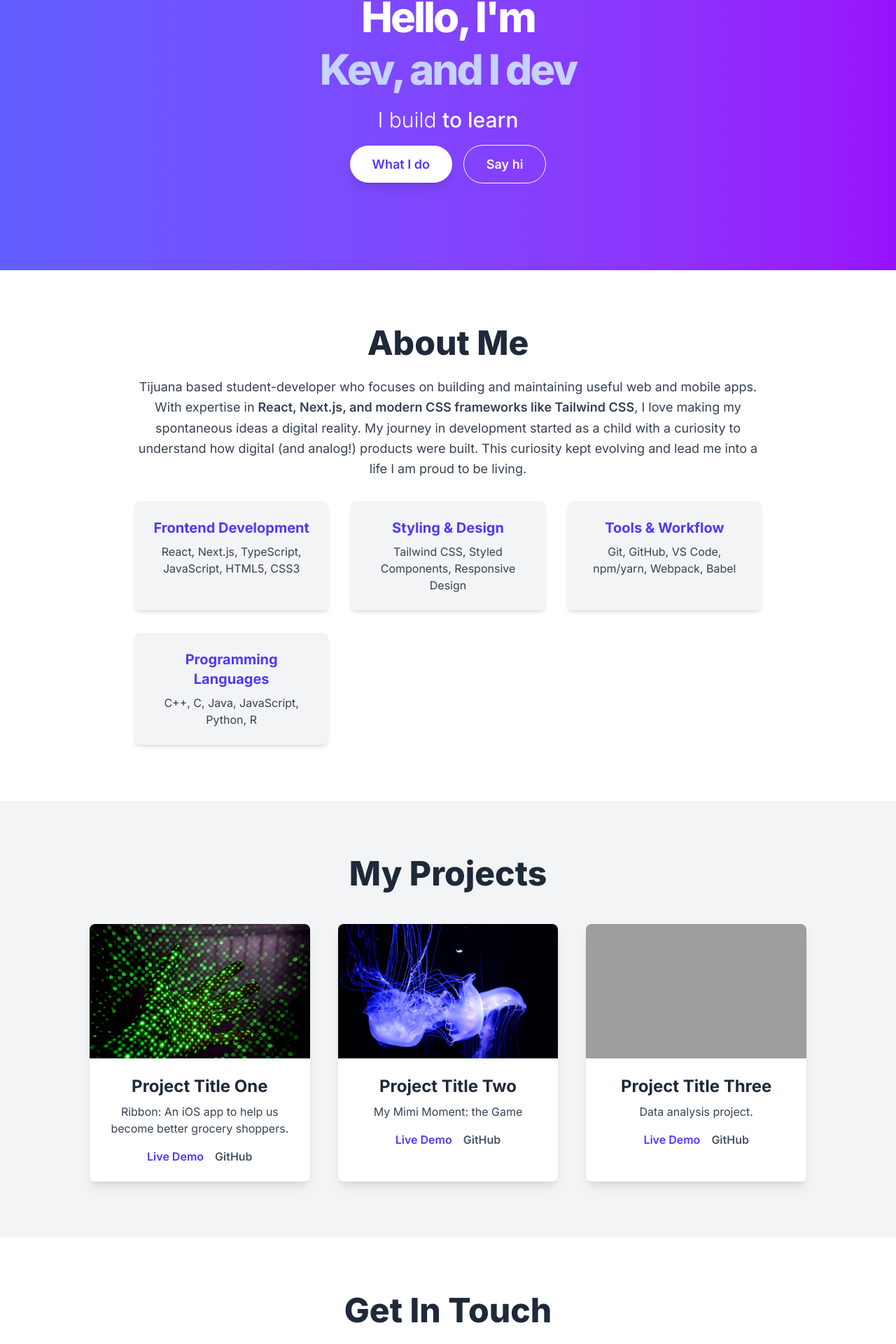
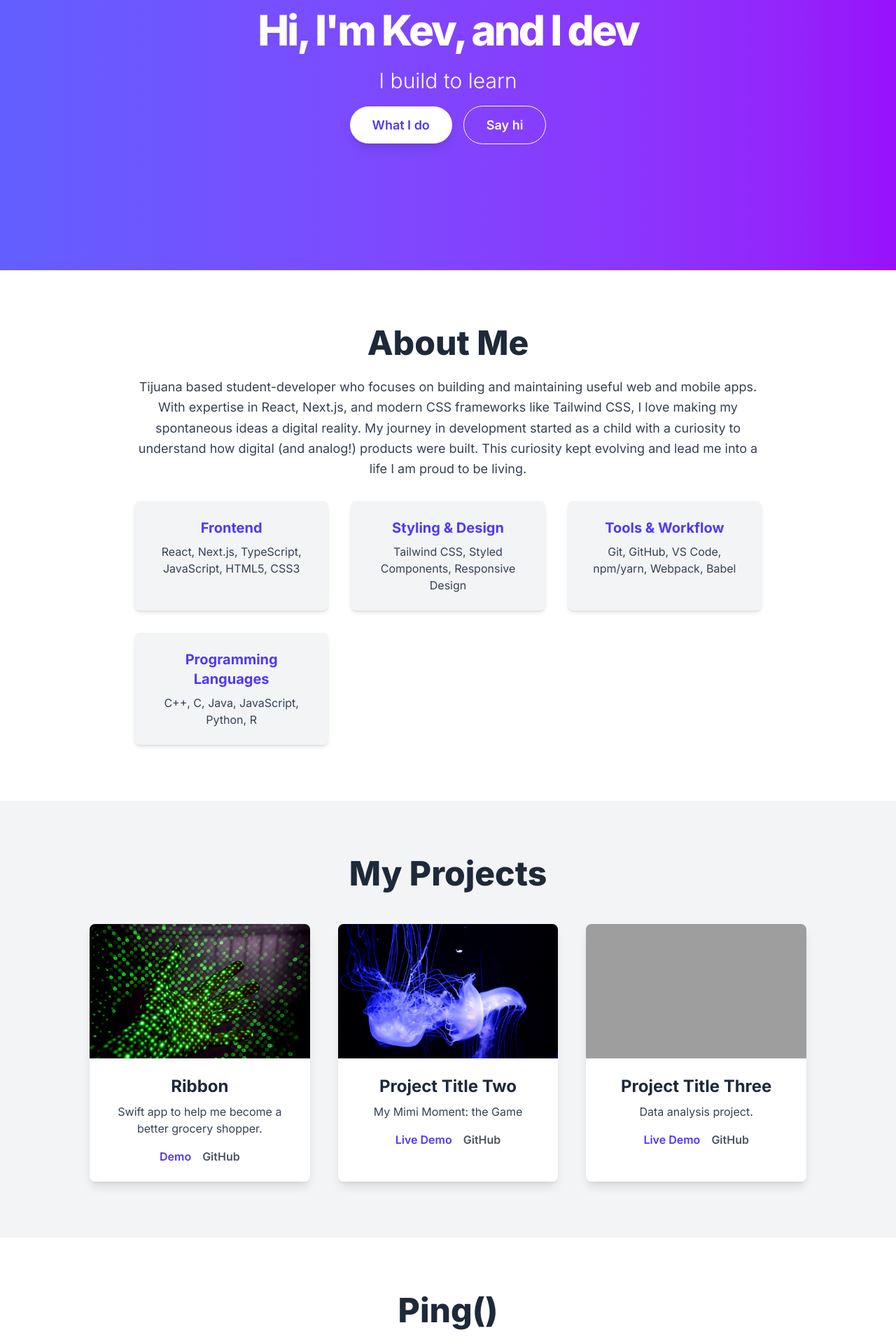
Before and after one commit to kevegrin/portfolio, a Next.js app: page / in a window 1280 px wide. Shown: the part 398-2318 px from the top of the page at 70% size. Built offline with nearby package versions, Linux system fonts and the light colour scheme; grey boxes are pictures that could not be loaded.

Commit message:
language switcher integrated into header

```diff
--- /dev/null
+++ b/app/context/LanguageContext.tsx
@@ -0,0 +1,65 @@
+// app/context/LanguageContext.tsx
+// This file defines the React Context for managing the global language state (English or Spanish).
+
+'use client'; // This is a Client Component due to useState and localStorage.
+
+import React, { createContext, useContext, useState, useEffect, ReactNode } from 'react';
+
+// Define the type for our language context
+interface LanguageContextType {
+  language: 'en' | 'es'; // 'en' for English, 'es' for Spanish
+  toggleLanguage: () => void; // Function to switch language
+}
+
+// Create the context with a default (null) value.
+const LanguageContext = createContext<LanguageContextType | null>(null);
+
+// Create a provider component that will wrap our application
+interface LanguageProviderProps {
+  children: ReactNode;
+}
+
+export const LanguageProvider = ({ children }: LanguageProviderProps) => {
+  // Initialize language state from localStorage or default to 'en'
+  const [language, setLanguage] = useState<'en' | 'es'>(() => {
+    // This runs only once on initial render
+    if (typeof window !== 'undefined') { // Check if window is defined (i.e., not server-side)
+      const storedLang = localStorage.getItem('language');
+      return (storedLang === 'es') ? 'es' : 'en';
+    }
+    return 'en'; // Default for server-side render or if no localStorage
+  });
+
+  // Update localStorage whenever the language changes
+  useEffect(() => {
+    if (typeof window !== 'undefined') {
+      localStorage.setItem('language', language);
+    }
+  }, [language]);
+
+  // Function to toggle between 'en' and 'es'
+  const toggleLanguage = () => {
+    setLanguage((prevLang) => (prevLang === 'en' ? 'es' : 'en'));
+  };
+
+  // The value provided to consumers of this context
+  const contextValue: LanguageContextType = {
+    language,
+    toggleLanguage,
+  };
+
+  return (
+    <LanguageContext.Provider value={contextValue}>
+      {children}
+    </LanguageContext.Provider>
+  );
+};
+
+// Custom hook to easily consume the language context
+export const useLanguage = () => {
+  const context = useContext(LanguageContext);
+  if (context === null) {
+    throw new Error('useLanguage must be used within a LanguageProvider');
+  }
+  return context;
+};
--- a/app/layout.tsx
+++ b/app/layout.tsx
@@ -10,6 +10,9 @@ import './globals.css'; // global tailwind and custom styles
 import Header from './components/Header';
 // What: Import the new Footer component. Functionality: Allows using the modular Footer. Optimal: Encapsulates footer logic, making layout.tsx cleaner and Footer reusable.
 import Footer from './components/Footer';
+
+import { LanguageProvider } from './context/LanguageContext'; // import the provider
+
 
 // loads the Inter font from Google Fonts, optimizing for performance
 const inter = Inter({ subsets: ['latin'] });
@@ -52,7 +55,9 @@ export default function RootLayout({
           Functionality/Appearance: The visual header remains largely the same, but the mobile navigation becomes functional (handled within Header.tsx).
           Optimal: Drastically cleans up layout.tsx, promotes reusability, and centralizes header logic in Header.tsx.
         */}
+        <LanguageProvider>
         <Header />
+
 
         {/* Main content area, where page.tsx and other routes will render */}
         <main className="flex-grow">
@@ -64,6 +69,7 @@ export default function RootLayout({
             Functionality/Appearance: No change to the visual footer.
             Optimal: Cleans up layout.tsx, promotes reusability, and centralizes footer markup in Footer.tsx. */}
         <Footer />
+        </LanguageProvider>
       </body>
     </html>
   );
--- a/app/page.tsx
+++ b/app/page.tsx
@@ -5,11 +5,96 @@
 // - About Section
 // - Projects Section
 // - Contact Section
+'use client'; // to make the language changer work.
 
 import Image from 'next/image';
 import { Fragment } from 'react';
+import { useLanguage } from './context/LanguageContext';
 
 export default function HomePage() {
+  const { language } = useLanguage(); // Get the current language from context
+
+  // Centralized content definition for easy language switching.
+  // Provides all text variants based on the 'language' state.
+  // Avoids redundant JSX and makes content management clear.
+  const content = {
+    hero: {
+      title: {
+        en: `Hi, I'm Kev, and I dev`,
+        es: `Hola, soy Kevin`,
+      },
+      subtitle: {
+        en: `I build to learn`,
+        es: `Construyo para aprender`,
+      },
+      button1: {
+        en: `What I do`,
+        es: `Lo que hago`,
+      },
+      button2: {
+        en: `Say hi`,
+        es: `Saluda!`,
+      },
+    },
+    about: {
+      title: {
+        en: `About Me`,
+        es: `Sobre Mí`,
+      },
+      description: {
+        en: `Tijuana based student-developer who focuses on building and maintaining useful web and mobile apps. With expertise in React, Next.js, and modern CSS frameworks like Tailwind CSS, I love making my spontaneous ideas a digital reality. My journey in development started as a child with a curiosity to understand how digital (and analog!) products were built. This curiosity kept evolving and lead me into a life I am proud to be living.`,
+        es: `Estudiante-desarrollador radicado en Tijuana, enfocado en construir y mantener aplicaciones web y móviles útiles. Con experiencia en React, Next.js y frameworks CSS modernos como Tailwind CSS, me encanta convertir mis ideas espontáneas en una realidad digital. Mi viaje en el desarrollo comenzó de niño con la curiosidad de entender cómo se construían los productos digitales (y analógicos). Esta curiosidad siguió evolucionando y me llevó a una vida de la que estoy orgulloso de estar viviendo.`,
+      },
+      // Skill category titles
+      frontend: { en: `Frontend`, es: `Frontend` },
+      styling: { en: `Styling & Design`, es: `Diseño` },
+      tools: { en: `Tools & Workflow`, es: `Herramientas y Workflow` },
+      languages: { en: `Programming Languages`, es: `Lenguajes de Programación` },
+    },
+    projects: {
+      title: {
+        en: `My Projects`,
+        es: `Mis Proyectos`,
+      },
+      project1: {
+        title: { en: `Ribbon`, es: `Ribbon` },
+        description: { en: `Swift app to help me become a better grocery shopper.`, es: `Aplicacion iOS para ayudarme a hacer el mandado de manera eficiente.` },
+        liveDemo: { en: `Demo`, es: `Demo` },
+        github: { en: `GitHub`, es: `GitHub` },
+      },
+      project2: {
+        title: { en: `Project Title Two`, es: `Título del Proyecto Dos` },
+        description: { en: `My Mimi Moment: the Game`, es: `Mi Momento Mimi: El Juego` },
+        liveDemo: { en: `Live Demo`, es: `Demostración en Vivo` },
+        github: { en: `GitHub`, es: `GitHub` },
+      },
+      project3: {
+        title: { en: `Project Title Three`, es: `Título del Proyecto Tres` },
+        description: { en: `Data analysis project.`, es: `Proyecto de análisis de datos.` },
+        liveDemo: { en: `Live Demo`, es: `Demostración en Vivo` },
+        github: { en: `GitHub`, es: `GitHub` },
+      },
+    },
+    contact: {
+      title: {
+        en: `Ping()`,
+        es: `Ping()`,
+      },
+      description: {
+        en: `*not yet though*`,
+        es: `*aún no*`,
+      },
+      emailButton: {
+        en: `Email Me`,
+        es: `Envíame un Correo`,
+      },
+      socialConnect: {
+        en: `or connect on socials:`,
+        es: `o conéctate en redes:`,
+      },
+    }
+  };
+
   return (
     <Fragment>
       {/* Hero Section */}
@@ -23,23 +108,27 @@ export default function HomePage() {
             className="rounded-full border-4 border-white shadow-lg mx-auto mb-6"
           />
           <h1 className="text-6xl font-extrabold leading-tight tracking-tighter mb-4">
-            Hello, I&apos;m <span className="block text-indigo-200">Kev, and I dev</span> {/* i had to set it to &apos; to satisfy eslint*/ }
+            {/* Using conditional rendering for the title */}
+            {language === 'en' ? content.hero.title.en : content.hero.title.es}
           </h1>
           <p className="text-3xl font-light mb-8">
-            I build <span className="font-medium">to learn</span>
+            {/* Using conditional rendering for the subtitle */}
+            {language === 'en' ? content.hero.subtitle.en : content.hero.subtitle.es}
           </p>
           <div className="space-x-4">
             <a
               href="#projects"
               className="bg-white text-indigo-600 px-8 py-4 rounded-full font-semibold text-lg shadow-lg hover:bg-gray-100 transition duration-300 transform hover:scale-105"
             >
-              What I do
+              {/* Using conditional rendering for button text */}
+              {language === 'en' ? content.hero.button1.en : content.hero.button1.es}
             </a>
             <a
               href="#contact"
               className="border border-white text-white px-8 py-4 rounded-full font-semibold text-lg hover:bg-white hover:text-indigo-600 transition duration-300 transform hover:scale-105"
             >
-              Say hi
+              {/* Using conditional rendering for button text */}
+              {language === 'en' ? content.hero.button2.en : content.hero.button2.es}
             </a>
           </div>
         </div>
@@ -48,28 +137,25 @@ export default function HomePage() {
       {/* About Section */}
       <section id="about" className="py-20 px-4 bg-white">
         <div className="container mx-auto max-w-4xl text-center">
-          <h2 className="text-5xl font-extrabold text-gray-800 mb-6">About Me</h2>
+          <h2 className="text-5xl font-extrabold text-gray-800 mb-6">{language === 'en' ? content.about.title.en : content.about.title.es}</h2>
           <p className="text-lg text-gray-700 leading-relaxed mb-8">
-            Tijuana based student-developer who focuses on building and maintaining useful web and mobile apps.
-            With expertise in <span className="font-semibold">React, Next.js, and modern CSS frameworks like Tailwind CSS</span>,
-            I love making my spontaneous ideas a digital reality. My journey in development started as a child with a curiosity to understand
-            how digital (and analog!) products were built. This curiosity kept evolving and lead me into a life I am proud to be living.
+            {language === 'en' ? content.about.description.en : content.about.description.es}
           </p>
           <div className="grid grid-cols-1 md:grid-cols-3 gap-8">
             <div className="p-6 bg-gray-100 rounded-lg shadow-md hover:shadow-lg transition duration-300">
-              <h3 className="text-xl font-bold text-indigo-600 mb-2">Frontend Development</h3>
+              <h3 className="text-xl font-bold text-indigo-600 mb-2">{language === 'en' ? content.about.frontend.en : content.about.frontend.es}</h3>
               <p className="text-gray-700">React, Next.js, TypeScript, JavaScript, HTML5, CSS3</p>
             </div>
             <div className="p-6 bg-gray-100 rounded-lg shadow-md hover:shadow-lg transition duration-300">
-              <h3 className="text-xl font-bold text-indigo-600 mb-2">Styling & Design</h3>
+              <h3 className="text-xl font-bold text-indigo-600 mb-2">{language === 'en' ? content.about.styling.en : content.about.styling.es}</h3>
               <p className="text-gray-700">Tailwind CSS, Styled Components, Responsive Design</p>
             </div>
             <div className="p-6 bg-gray-100 rounded-lg shadow-md hover:shadow-lg transition duration-300">
-              <h3 className="text-xl font-bold text-indigo-600 mb-2">Tools &amp; Workflow</h3>
-              <p className="text-gray-700">Git, GitHub, VS Code, npm/yarn, Webpack, Babel</p> {/* Corrected: Tools &amp; Workflow in h3 above */}
+              <h3 className="text-xl font-bold text-indigo-600 mb-2">{language === 'en' ? content.about.tools.en : content.about.tools.es}</h3>
+              <p className="text-gray-700">Git, GitHub, VS Code, npm/yarn, Webpack, Babel</p>
             </div>
             <div className="p-6 bg-gray-100 rounded-lg shadow-md hover:shadow-lg transition duration-300">
-              <h3 className="text-xl font-bold text-indigo-600 mb-2">Programming Languages</h3>
+              <h3 className="text-xl font-bold text-indigo-600 mb-2">{language === 'en' ? content.about.languages.en : content.about.languages.es}</h3>
               <p className="text-gray-700">C++, C, Java, JavaScript, Python, R</p>
             </div>
           </div>
@@ -79,22 +165,22 @@ export default function HomePage() {
       {/* Projects Section */}
       <section id="projects" className="py-20 px-4 bg-gray-100">
         <div className="container mx-auto max-w-5xl text-center">
-          <h2 className="text-5xl font-extrabold text-gray-800 mb-12">My Projects</h2>
+          <h2 className="text-5xl font-extrabold text-gray-800 mb-12">{language === 'en' ? content.projects.title.en : content.projects.title.es}</h2>
           <div className="grid grid-cols-1 md:grid-cols-2 lg:grid-cols-3 gap-10">
             {/* Project 1 */}
             <div className="bg-white rounded-lg shadow-lg overflow-hidden hover:shadow-xl transition duration-300 transform hover:-translate-y-2">
               <Image src="/project1.jpg" alt="Project 1" width={500} height={300} className="w-full h-48 object-cover" />
               <div className="p-6">
-                <h3 className="text-2xl font-bold text-gray-800 mb-2">Project Title One</h3>
+                <h3 className="text-2xl font-bold text-gray-800 mb-2">{language === 'en' ? content.projects.project1.title.en : content.projects.project1.title.es}</h3>
                 <p className="text-gray-700 mb-4">
-                  Ribbon: An iOS app to help us become better grocery shoppers.
+                  {language === 'en' ? content.projects.project1.description.en : content.projects.project1.description.es}
                 </p>
                 <div className="flex justify-center space-x-4">
                   <a href="#" className="text-indigo-600 hover:text-indigo-800 font-semibold transition duration-300">
-                    Live Demo
+                    {language === 'en' ? content.projects.project1.liveDemo.en : content.projects.project1.liveDemo.es}
                   </a>
                   <a href="#" className="text-gray-600 hover:text-gray-800 font-semibold transition duration-300">
-                    GitHub
+                    {language === 'en' ? content.projects.project1.github.en : content.projects.project1.github.es}
                   </a>
                 </div>
               </div>
@@ -103,16 +189,16 @@ export default function HomePage() {
             <div className="bg-white rounded-lg shadow-lg overflow-hidden hover:shadow-xl transition duration-300 transform hover:-translate-y-2">
               <Image src="/project2.jpg" alt="Project 2" width={500} height={300} className="w-full h-48 object-cover" />
               <div className="p-6">
-                <h3 className="text-2xl font-bold text-gray-800 mb-2">Project Title Two</h3>
+                <h3 className="text-2xl font-bold text-gray-800 mb-2">{language === 'en' ? content.projects.project2.title.en : content.projects.project2.title.es}</h3>
                 <p className="text-gray-700 mb-4">
-                  My Mimi Moment: the Game
+                  {language === 'en' ? content.projects.project2.description.en : content.projects.project2.description.es}
                 </p>
                 <div className="flex justify-center space-x-4">
                   <a href="#" className="text-indigo-600 hover:text-indigo-800 font-semibold transition duration-300">
-                    Live Demo
+                    {language === 'en' ? content.projects.project2.liveDemo.en : content.projects.project2.liveDemo.es}
                   </a>
                   <a href="#" className="text-gray-600 hover:text-gray-800 font-semibold transition duration-300">
-                    GitHub
+                    {language === 'en' ? content.projects.project2.github.en : content.projects.project2.github.es}
                   </a>
                 </div>
               </div>
@@ -121,16 +207,16 @@ export default function HomePage() {
             <div className="bg-white rounded-lg shadow-lg overflow-hidden hover:shadow-xl transition duration-300 transform hover:-translate-y-2">
               <Image src="/project3.jpg" alt="Project 3" width={500} height={300} className="w-full h-48 object-cover" />
               <div className="p-6">
-                <h3 className="text-2xl font-bold text-gray-800 mb-2">Project Title Three</h3>
+                <h3 className="text-2xl font-bold text-gray-800 mb-2">{language === 'en' ? content.projects.project3.title.en : content.projects.project3.title.es}</h3>
                 <p className="text-gray-700 mb-4">
-                  Data analysis project.
+                  {language === 'en' ? content.projects.project3.description.en : content.projects.project3.description.es}
                 </p>
                 <div className="flex justify-center space-x-4">
                   <a href="#" className="text-indigo-600 hover:text-indigo-800 font-semibold transition duration-300">
-                    Live Demo
+                    {language === 'en' ? content.projects.project3.liveDemo.en : content.projects.project3.liveDemo.es}
                   </a>
                   <a href="#" className="text-gray-600 hover:text-gray-800 font-semibold transition duration-300">
-                    GitHub
+                    {language === 'en' ? content.projects.project3.github.en : content.projects.project3.github.es}
                   </a>
                 </div>
               </div>
@@ -142,25 +228,25 @@ export default function HomePage() {
       {/* Contact Section */}
       <section id="contact" className="py-20 px-4 bg-white">
         <div className="container mx-auto max-w-2xl text-center">
-          <h2 className="text-5xl font-extrabold text-gray-800 mb-6">Get In Touch</h2>
+          <h2 className="text-5xl font-extrabold text-gray-800 mb-6">{language === 'en' ? content.contact.title.en : content.contact.title.es}</h2>
           <p className="text-lg text-gray-700 leading-relaxed mb-8">
-            Have a question, or a project in mind? Feel free to reach out! *not yet though*
+            {language === 'en' ? content.contact.description.en : content.contact.description.es}
           </p>
           <div className="space-y-6">
             <a
-              href="mailto:your.email@example.com" // customize
+              href="mailto:your.email@example.com" // customize @TODO-set actual email
               className="inline-flex items-center bg-indigo-600 text-white px-8 py-4 rounded-full font-semibold text-lg shadow-lg hover:bg-indigo-700 transition duration-300 transform hover:scale-105"
             >
               <svg className="w-6 h-6 mr-3" fill="none" stroke="currentColor" viewBox="0 0 24 24" xmlns="http://www.w3.org/2000/svg"><path strokeLinecap="round" strokeLinejoin="round" strokeWidth="2" d="M3 8l7.89 5.26a2 2 0 002.22 0L21 8m-4 5a2 2 0 01-2 2H9a2 2 0 01-2-2m0 0V6a2 2 0 012-2h6a2 2 0 012 2v7a2 2 0 01-2 2H9a2 2 0 01-2-2"></path></svg>
-              Email Me
+              {language === 'en' ? content.contact.emailButton.en : content.contact.emailButton.es}
             </a>
-            <p className="text-md text-gray-600">or connect on social media:</p>
+            <p className="text-md text-gray-600">{language === 'en' ? content.contact.socialConnect.en : content.contact.socialConnect.es}</p>
             <div className="flex justify-center space-x-6 text-gray-700">
               <a href="https://linkedin.com/in/yourprofile" target="_blank" rel="noopener noreferrer" className="hover:text-indigo-600 transition duration-300">
                 <svg className="w-8 h-8" fill="currentColor" viewBox="0 0 24 24" aria-hidden="true"><path fillRule="evenodd" d="M19 0H5a5 5 0 00-5 5v14a5 5 0 005 5h14a5 5 0 005-5V5a5 5 0 00-5-5zM8.298 21.037H5.975v-7.148h2.323v7.148zM7.13 12.87c-1.393 0-2.277-.96-2.277-2.179 0-1.22.884-2.176 2.277-2.176 1.393 0 2.277.956 2.277 2.176 0 1.219-.884 2.179-2.277 2.179zm9.034 8.167h-2.327V14.54a1.865 1.865 0 00-1.861-1.86c-1.018 0-1.748.675-1.748 1.86v6.52H9.006v-7.148h2.326v1.077c.307-.565.827-1.378 2.096-1.378 2.502 0 4.394 1.587 4.394 4.966v2.485z" clipRule="evenodd" /></svg>
                 <span className="sr-only">LinkedIn</span>
               </a>
-              <a href="https://github.com/yourusername" target="_blank" rel="noopener noreferrer" className="hover:text-indigo-600 transition duration-300">
+              <a href="https://github.com/kevegrin" target="_blank" rel="noopener noreferrer" className="hover:text-indigo-600 transition duration-300">
                 <svg className="w-8 h-8" fill="currentColor" viewBox="0 0 24 24" aria-hidden="true"><path fillRule="evenodd" d="M12 0C5.372 0 0 5.372 0 12c0 5.293 3.438 9.774 8.207 11.387.6.11.82-.258.82-.577 0-.285-.011-1.04-.017-2.04-3.337.727-4.043-1.612-4.043-1.612-.547-1.387-1.334-1.758-1.334-1.758-1.09-.744.083-.73.083-.73 1.205.085 1.838 1.238 1.838 1.238 1.07 1.83 2.802 1.3 3.483.993.109-.773.418-1.3.762-1.602-2.665-.304-5.466-1.334-5.466-5.932 0-1.31.468-2.382 1.237-3.22-.124-.304-.537-1.523.117-3.176 0 0 1.008-.323 3.301 1.23.957-.266 1.983-.4 3.003-.404 1.02.004 2.046.138 3.003.404 2.29-1.553 3.298-1.23 3.298-1.23.655 1.653.242 2.872.118 3.176.77.838 1.233 1.91 1.233 3.22 0 4.61-2.805 5.624-5.475 5.922.428.37.818 1.102.818 2.222 0 1.606-.015 2.896-.015 3.284 0 .323.21.69.825.577C20.562 21.774 24 17.293 24 12c0-6.628-5.372-12-12-12z" clipRule="evenodd" /></svg>
                 <span className="sr-only">GitHub</span>
               </a>
```
Also changed, not shown: app/components/Header.tsx (+27 -1 lines), public/og-image.jpg, public/profile.jpg.
